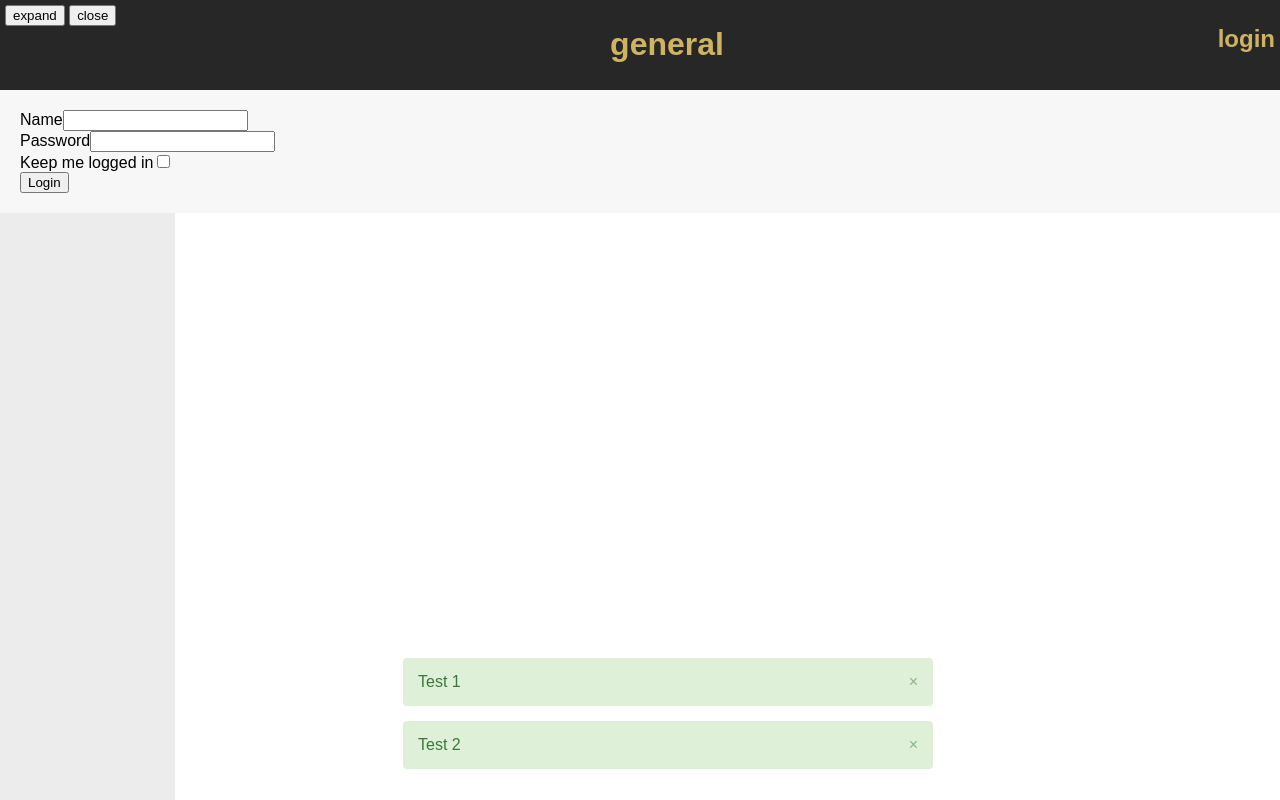
After one commit to jzc/doubleproductivity, a Flask app: page /login in a window 1280 px wide. The commit adds this page. Run offline with Flask 2, Linux system fonts and the light colour scheme.

Commit message:
added flash html/css, login

```diff
--- a/app/__init__.py
+++ b/app/__init__.py
@@ -18,4 +18,7 @@ def create_app(config_name):
     from .home import home as home_blueprint
     app.register_blueprint(home_blueprint)
 
+    from .auth import auth as auth_blueprint
+    app.register_blueprint(auth_blueprint)
+
     return app
--- a/app/home/__init__.py
+++ b/app/auth/__init__.py
@@ -1,5 +1,5 @@
 from flask import Blueprint
 
-home = Blueprint("main", __name__)
+auth = Blueprint("auth", __name__)
 
 from . import views
--- /dev/null
+++ b/app/auth/forms.py
@@ -0,0 +1,9 @@
+from flask_wtf import FlaskForm
+from wtforms import StringField, SubmitField, PasswordField, BooleanField
+from wtforms.validators import Required
+
+class LoginForm(FlaskForm):
+    username = StringField("Name", validators=[Required()])
+    password = PasswordField("Password", validators=[Required()])
+    remember_me = BooleanField("Keep me logged in")
+    submit = SubmitField("Login")
--- /dev/null
+++ b/app/auth/views.py
@@ -0,0 +1,19 @@
+from flask import render_template, redirect, request, url_for
+from flask_login import login_user
+
+from . import auth
+from .forms import LoginForm
+from ..models import User
+
+@auth.route("/login", methods=["POST","GET"])
+def login():
+    form = LoginForm()
+    if form.validate_on_submit():
+        print("bla")
+        user = User.query.filter(User.username.ilike(form.username.data)).first()
+        print(user)
+        if user is not None and user.verify_password(form.password.data):
+            login_user(user, form.remember_me.data)
+            return redirect(request.args.get("next") or url_for("home.home"))
+        flash("Invalid username or password", "error")
+    return render_template("login.html", form=form)
--- a/app/static/main.js
+++ b/app/static/main.js
@@ -12,3 +12,11 @@ function close() {
     document.getElementById("main").style.marginLeft="0%";
     document.getElementById("main").style.width="100%";
 }
+
+flash_list = document.getElementById("flashes").children[0].children;
+for (let i = 0; i < flash_list.length; i++)
+{
+    flash_list[i].children[0].onclick = function() {
+        this.parentElement.remove()
+    }
+}
--- a/app/static/style.css
+++ b/app/static/style.css
@@ -54,5 +54,41 @@
 }
 
 body {
-    font-family: "Open Sans", sans-serif
+    font-family: sans-serif
 }
+
+#flashes {
+    position: fixed;
+    bottom: 0;
+    display: flex;
+    justify-content: center;
+    z-index: 1;
+    width: 100%;
+}
+
+#flashes li {
+    list-style: none;
+    border: 1px solid white transparent;
+    border-radius: 4px;
+    width: 500px;
+    padding: 15px;
+    margin: 15px;
+}
+
+#flashes li span {
+    opacity: .5;
+    float: right;
+    text-decoration: none;
+    color: inherit;
+    cursor: pointer;
+}
+
+#flashes li span:hover {
+    opacity: 1;
+}
+
+.success {
+    color: #3c763d;
+    background-color: #dff0d8;
+    border-color: #d6e9c6;
+}
--- a/app/templates/base.html
+++ b/app/templates/base.html
@@ -1,5 +1,6 @@
 <!doctype html>
 <html lang="en">
+
 <head>
   {% block head %}
   <title>{% block title %}{% endblock %}</title>
@@ -7,10 +8,10 @@
   <meta charset="utf-8">
   <meta name="viewport" content="width=device-width, initial-scale=1, shrink-to-fit=no">
 
-    <link href="https://fonts.googleapis.com/css?family=Open+Sans" rel="stylesheet">
-    <link rel="stylesheet" type="text/css" href="{{ url_for('static', filename='style.css') }}">
-    {% endblock %}
+  <!-- <link href="https://fonts.googleapis.com/css?family=Open+Sans" rel="stylesheet"> -->
+  <link rel="stylesheet" type="text/css" href="{{ url_for('static', filename='style.css') }}"> {% endblock %}
 </head>
+
 <body>
 
   <nav id="sidebar">
@@ -26,13 +27,25 @@
         <button id="close">close</button>
       </div>
       <h1>general</h1>
-          <h2>login</h2>
+      <h2>{% if current_user.is_authenticated %}Hello, {{ current_user.first }}{% else %}login{% endif %}</h2>
     </div>
     <div id="content">
-          {% block content %}
-          {% endblock %}
+      {% block content %} {% endblock %}
     </div>
+  </div>
+
+  <div id="flashes">
+    <ul>
+      {% for category, message in get_flashed_messages(with_categories=true) %}
+        <li class="{{ category }}"><span>&times;</span>{{ message }}</li>
+      {% endfor %}
+      <li class="success"><span>&times;</span>Test 1</li>
+      <li class="success"><span>&times;</span>Test 2</li>
+    </ul>
+  </div>>
+
   </div>
   <script src="{{ url_for('static', filename='main.js') }}"></script>
 </body>
+
 </html>
--- /dev/null
+++ b/app/templates/login.html
@@ -0,0 +1,11 @@
+{% extends "base.html" %}
+
+{% block content %}
+<form method="POST">
+    {{ form.csrf_token }}
+    <div>{{ form.username.label }}{{ form.username() }}</div>
+    <div>{{ form.password.label }}{{ form.password() }}</div>
+    <div>{{ form.remember_me.label }}{{ form.remember_me() }}</div>
+    <div>{{ form.submit()  }}</div>
+</form>
+{% endblock %}
--- a/manage.py
+++ b/manage.py
@@ -1,4 +1,5 @@
 #!/usr/bin/env python
+#TODO: remove flask_script, flask has a cli interface
 import inspect
 
 from flask_script import Manager, Shell
```
Also changed, not shown: app/models.py (+10 -3 lines), tests/create_test_data.py (+3 -3 lines), 2 other files. Lines whose indentation alone changed are shown as unchanged.
